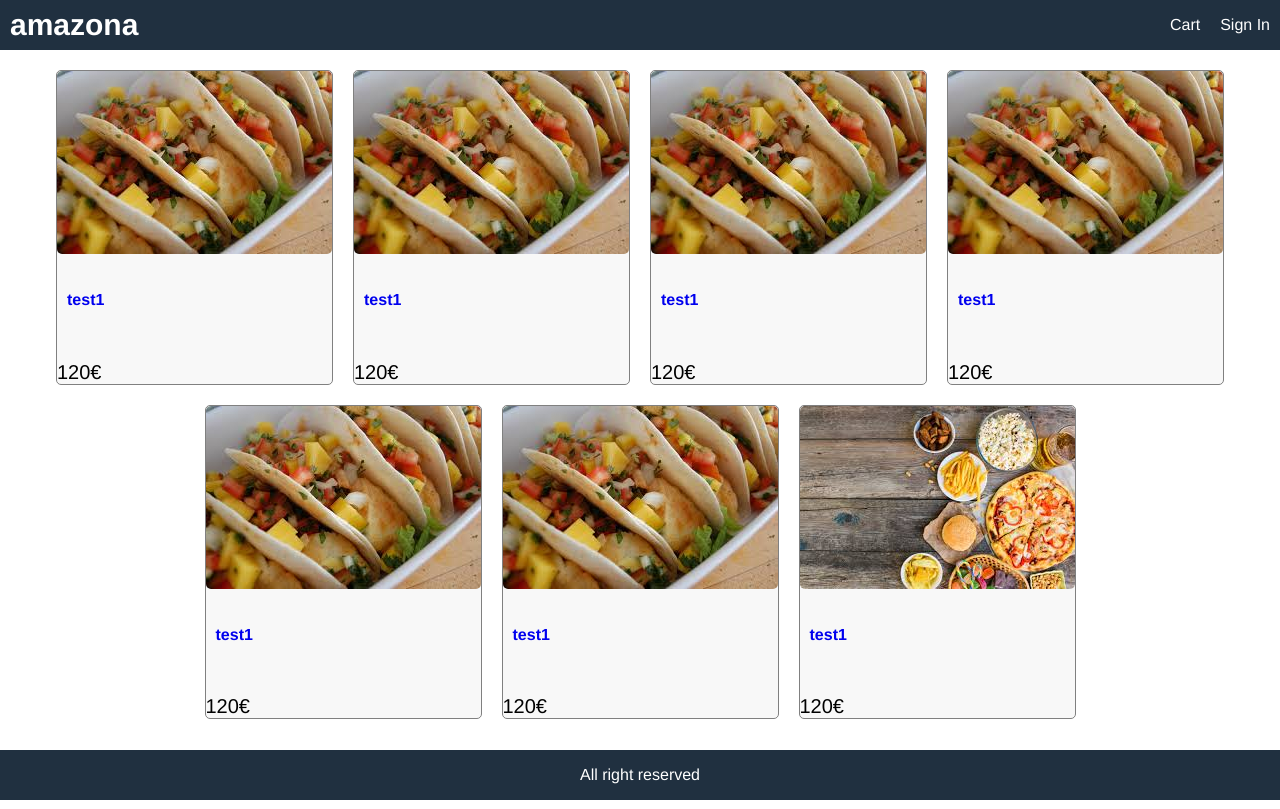
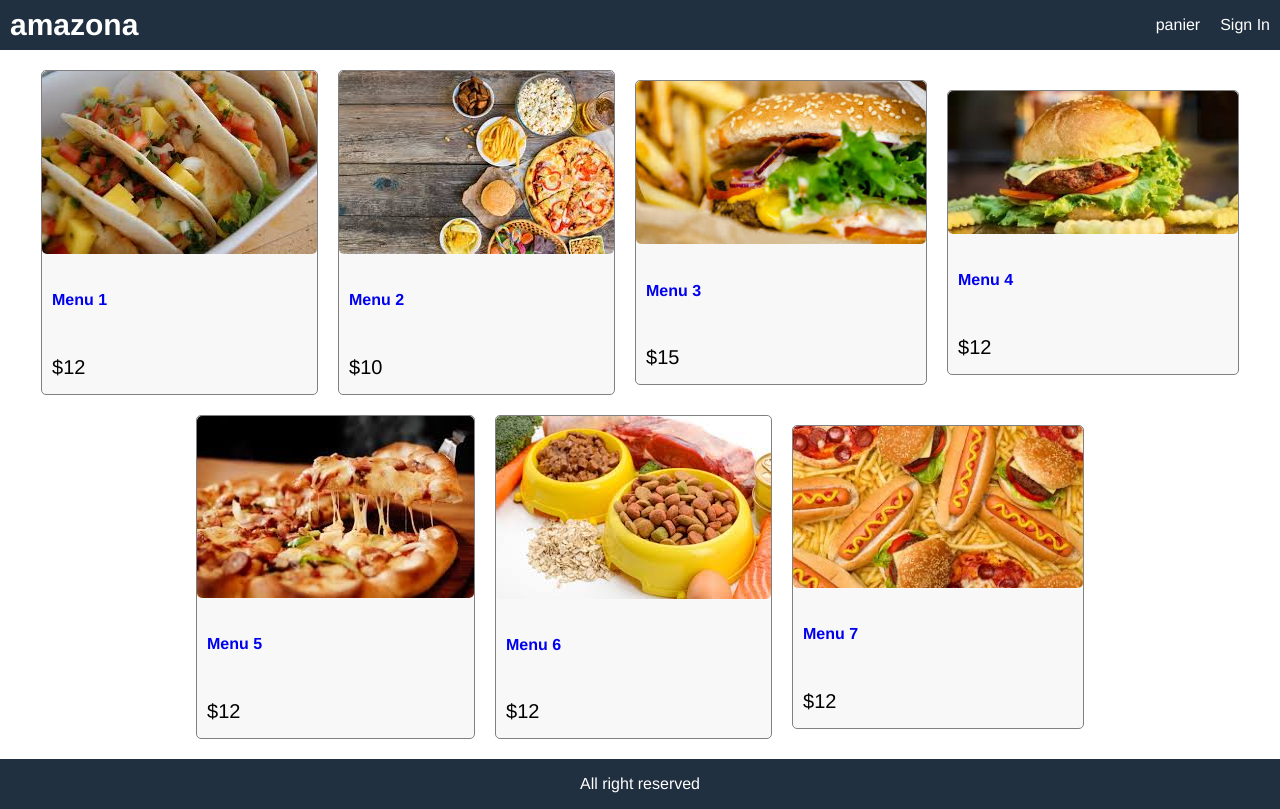
Before and after one commit to paul-lautier/LepauleMiam, a React (Create React App) app in the folder frontend/: page / in a window 1280 px wide. Built offline with nearby package versions, Linux system fonts and the light colour scheme.

Commit message:
informations des produits en fonction de data.js

```diff
--- a/frontend/src/App.js
+++ b/frontend/src/App.js
@@ -1,150 +1,56 @@
-import React from 'react'
-
+import React from 'react';
+import data from './data';
 function App() {
   return (
     <div className="grid-container">
       <header className="row">
         <div>
-          <a className="brand" href="index.html">amazona</a>
+          <a className="brand" href="/">
+            amazona
+          </a>
         </div>
         <div>
-          <a href="cart.html">Cart</a>
-          <a href="signin.html">Sign In</a>
+          <a href="/cart">panier</a>
+          <a href="/signin">Sign In</a>
         </div>
       </header>
       <main>
+        <div>
           <div className="row center">
-                <div className="card">
-                    <a href="product.html">
-                        <img className="medium" src="./images/P1.jpg" alt="product"></img>
+            {data.products.map((product) => (
+              <div key={product._id} className="card">
+                <a href={`/product/${product._id}`}>
+                  <img
+                    className="medium"
+                    src={product.image}
+                    alt={product.name}
+                  />
                 </a>
                 <div className="card-body">
-                        <a href="product.html">
-                            <h2>test1</h2>
+                  <a href={`/product/${product._id}`}>
+                    <h2>{product.name}</h2>
                   </a>
+                  <div className="rating">
+                    <span>
+                      <i className="fa fa-star"></i>
+                    </span>
+                    <span>
+                      <i className="fa fa-star"></i>
+                    </span>
+                    <span>
+                      <i className="fa fa-star"></i>
+                    </span>
+                    <span>
+                      <i className="fa fa-star"></i>
+                    </span>
+                    <span>
+                      <i className="fa fa-star"></i>
+                    </span>
                   </div>
-
-                    <div className="rating">
-                        <span><i className="fa fa-star"></i></span>
-                        <span><i className="fa fa-star"></i></span>
-                        <span><i className="fa fa-star"></i></span>
-                        <span><i className="fa fa-star"></i></span>
+                  <div className="price">${product.price}</div>
                 </div>
-                    <div className="price">120€</div>
               </div>
-
-                <div className="card">
-                    <a href="product.html">
-                        <img className="medium" src="./images/P1.jpg" alt="product"></img>
-                    </a>
-                    <div className="card-body">
-                        <a href="product.html">
-                            <h2>test1</h2>
-                        </a>
-                    </div>
-
-                    <div className="rating">
-                        <span><i className="fa fa-star"></i></span>
-                        <span><i className="fa fa-star"></i></span>
-                        <span><i className="fa fa-star"></i></span>
-                        <span><i className="fa fa-star"></i></span>
-                    </div>
-                    <div className="price">120€</div>
-                </div>
-
-                <div className="card">
-                    <a href="product.html">
-                        <img className="medium" src="./images/P1.jpg" alt="product"></img>
-                    </a>
-                    <div className="card-body">
-                        <a href="product.html">
-                            <h2>test1</h2>
-                        </a>
-                    </div>
-
-                    <div className="rating">
-                        <span><i className="fa fa-star"></i></span>
-                        <span><i className="fa fa-star"></i></span>
-                        <span><i className="fa fa-star"></i></span>
-                        <span><i className="fa fa-star"></i></span>
-                    </div>
-                    <div className="price">120€</div>
-                </div>
-
-                <div className="card">
-                    <a href="product.html">
-                        <img className="medium" src="./images/P1.jpg" alt="product"></img>
-                    </a>
-                    <div className="card-body">
-                        <a href="product.html">
-                            <h2>test1</h2>
-                        </a>
-                    </div>
-
-                    <div className="rating">
-                        <span><i className="fa fa-star"></i></span>
-                        <span><i className="fa fa-star"></i></span>
-                        <span><i className="fa fa-star"></i></span>
-                        <span><i className="fa fa-star"></i></span>
-                    </div>
-                    <div className="price">120€</div>
-                </div>
-
-                <div className="card">
-                    <a href="product.html">
-                        <img className="medium" src="./images/P1.jpg" alt="product"></img>
-                    </a>
-                    <div className="card-body">
-                        <a href="product.html">
-                            <h2>test1</h2>
-                        </a>
-                    </div>
-
-                    <div className="rating">
-                        <span><i className="fa fa-star"></i></span>
-                        <span><i className="fa fa-star"></i></span>
-                        <span><i className="fa fa-star"></i></span>
-                        <span><i className="fa fa-star"></i></span>
-                    </div>
-                    <div className="price">120€</div>
-                </div>
-
-                <div className="card">
-                    <a href="product.html">
-                        <img className="medium" src="./images/P1.jpg" alt="product"></img>
-                    </a>
-                    <div className="card-body">
-                        <a href="product.html">
-                            <h2>test1</h2>
-                        </a>
-                    </div>
-
-                    <div className="rating">
-                        <span><i className="fa fa-star"></i></span>
-                        <span><i className="fa fa-star"></i></span>
-                        <span><i className="fa fa-star"></i></span>
-                        <span><i className="fa fa-star"></i></span>
-                    </div>
-                    <div className="price">120€</div>
-                </div>
-
-                <div className="card">
-                    <a href="product.html">
-                        <img className="medium" src="./images/P2.jpg" alt="product"></img>
-                    </a>
-                    <div className="card-body">
-                        <a href="product.html">
-                            <h2>test1</h2>
-                        </a>
-                    </div>
-
-                    <div className="rating">
-                        <span><i className="fa fa-star"></i></span>
-                        <span><i className="fa fa-star"></i></span>
-                        <span><i className="fa fa-star-half-o"></i></span>
-                        <span><i className="fa fa-star-o"></i></span>
-                    </div>
-                    <div className="price">120€</div>
+            ))}
           </div>
         </div>
       </main>
--- a/frontend/src/data.js
+++ b/frontend/src/data.js
@@ -79,3 +79,4 @@ const data = {
         },
     ],
 };
+export default data;
```
Also changed, not shown: 1 other file (tests, documents, lock files or other folders). Lines whose indentation alone changed are shown as unchanged.
